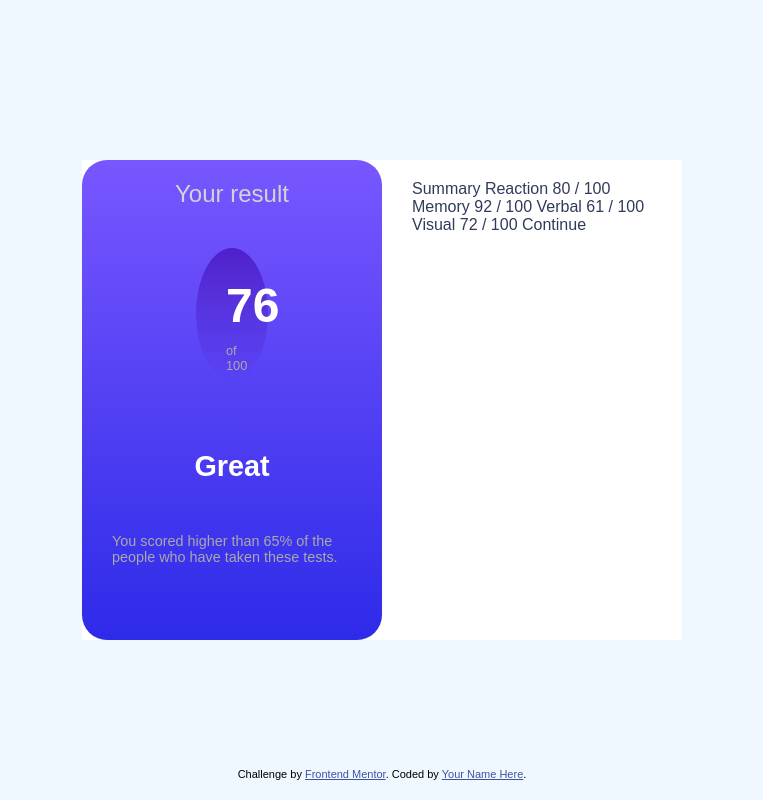
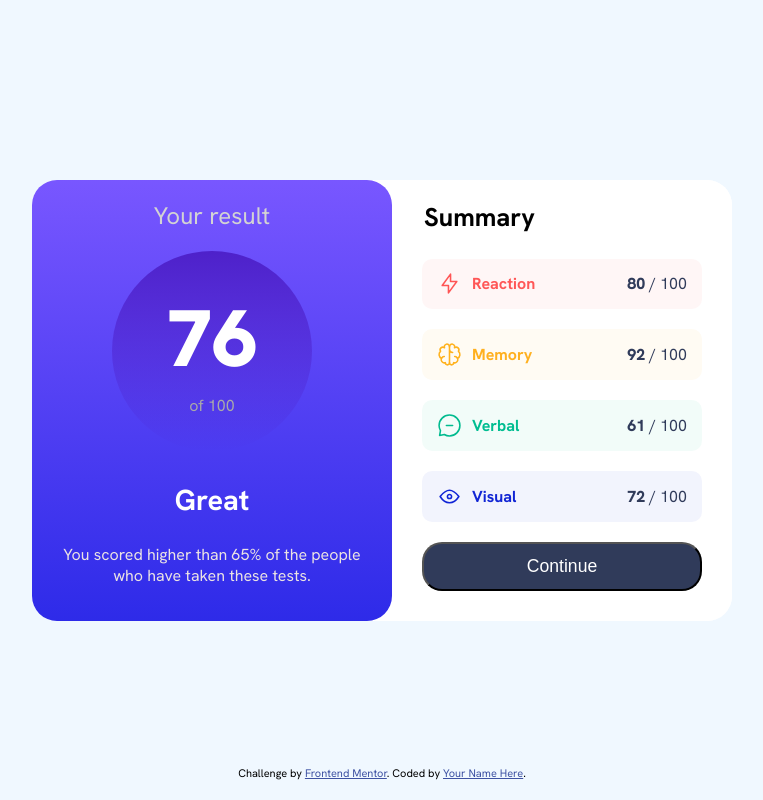
Before and after one commit to cswin10/Results-summary, a plain HTML site: page index.html in a window 1280 px wide. Shown: the whole page, without its empty margins (258-1021 px from the left). Drawn offline with Linux system fonts and the light colour scheme.

Commit message:
Final commit

```diff
--- a/index.html
+++ b/index.html
@@ -3,7 +3,9 @@
 <head>
   <meta charset="UTF-8">
   <meta name="viewport" content="width=device-width, initial-scale=1.0"> <!-- displays site properly based on user's device -->
-
+  <link rel="preconnect" href="https://fonts.googleapis.com">
+<link rel="preconnect" href="https://fonts.gstatic.com" crossorigin>
+<link href="https://fonts.googleapis.com/css2?family=DM+Sans:ital,opsz,wght@0,9..40,100..1000;1,9..40,100..1000&family=Figtree:ital,wght@0,300..900;1,300..900&family=Hanken+Grotesk:ital,wght@0,100..900;1,100..900&family=Inter:ital,opsz,wght@0,14..32,100..900;1,14..32,100..900&family=Red+Hat+Text:ital,wght@0,300..700;1,300..700&family=Rubik:ital,wght@0,300..900;1,300..900&family=Work+Sans:ital,wght@0,100..900;1,100..900&family=Young+Serif&display=swap" rel="stylesheet">
   <link rel="icon" type="image/png" sizes="32x32" href="./assets/images/favicon-32x32.png">
   <link rel="stylesheet" href="styles.css">
   <link rel="preconnect" href="https://fonts.googleapis.com">
@@ -33,22 +35,40 @@
   </p>
 </div>
 <div class="right-side">
-  Summary
-
-  Reaction
-  80 / 100
-
-  Memory
-  92 / 100
-
-  Verbal
-  61 / 100
-
-  Visual
-  72 / 100
-
-  Continue
-
+  <div class="right-heading">
+    <h3>Summary</h3>
+  </div>
+<div class="grid-container">
+  <div class="item1">
+    <div class="reaction">
+      <img src="assets/images/icon-reaction.svg" alt="Reaction">
+      <p class="reaction-text">Reaction</p>
+    </div>
+  <p class="numbers"><b>80 </b>/ 100</p>
+  </div>
+  <div class="item2">
+    <div class="memory">
+      <img src="assets/images/icon-memory.svg" alt="Memory">
+      <p class="memory-text">Memory</p>
+    </div>
+  <p class="numbers"><b>92 </b>/ 100</p>
+  </div>
+  <div class="item3">
+    <div class="verbal">
+      <img src="assets/images/icon-verbal.svg" alt="Verbal">
+      <p class="verbal-text">Verbal</p>
+    </div>
+  <p class="numbers"><b>61 </b>/ 100</p>
+  </div>
+  <div class="item4">
+    <div class="visual">
+      <img src="assets/images/icon-visual.svg" alt="Visual">
+      <p class="visual-text">Visual</p>
+    </div>
+  <p class="numbers"><b>72 </b>/ 100</p>
+  </div>
+ <button class="continue"> Continue</button>
+</div>
 </div>
  </div>
   <div class="attribution">
--- a/styles.css
+++ b/styles.css
@@ -6,23 +6,30 @@
 
 
 body {
-    font-family: sans-serif;
+    font-family: 'Hanken Grotesk', sans-serif;
     display: flex;
     flex-direction: column;
     align-items: center;
     justify-content: center;
     background-color: aliceblue;
-    height: 100vh;
+    min-height: 100vh;
     width: 100vw;
 }
 
 .container {
     display: flex;
     background-color: #fff;
-    max-width: 600px;
-    width: 70%;
-    max-height: 500px;
-    height: 60%;
+    max-width: 700px;
+    width: 90%;
+    border-radius: 25px;
+    margin: 0 auto;
+    flex-wrap: wrap;
+}
+
+.left-side, .right-side {
+    flex: 1;
+    padding: 20px;
+
 }
 
 .left-side {
@@ -34,6 +41,7 @@ body {
     border-radius: 25px;
     width: 50%;
     align-items: center;
+    justify-content: center;
 }
 
 .gray {
@@ -44,47 +52,216 @@ body {
 
 .circle {
     background: linear-gradient(to bottom, hsla(256, 72%, 46%, 1), hsla(241, 72%, 46%, 0));
-    height: 30%;
-    width: 30%;
-    border-radius: 100%;
-    margin: 40px;
+    height: 200px;
+    width: 200px;
+    border-radius: 50%;
+    margin: 20px;
     padding: 30px;
+    display: flex;
+    flex-direction: column;
+    align-items: center;
+    justify-content: center;
 }
 .circle h1 {
-    font-size: 3rem;
+    font-size: 5rem;
     font-weight: 900;
-    margin-bottom: 10px;
+    margin-bottom: 5px;
 }
 
 .circle p {
     color: darkgray;
-    font-size: 0.8rem;
+    font-size: 1rem;
 }
 
 .white {
     font-size: 1.8rem;
-    margin: 30px auto;
+    margin: 10px auto;
 
 }
 
 .text {
-    color: darkgray;
-    font-size: 0.9rem;
-    margin: 20px auto;
+    color: rgb(235, 227, 227);
+    font-size: 1rem;
+    margin: 15px 0;
+    text-align: center;
 }
 
 .right-side {
     background-color: #fff;
     display: flex;
-    padding: 20px 30px;
+    flex-direction: column;
+    padding: 20px;
     color: hsl(224, 30%, 27%);
     width: 50%;
+    border-radius: 25px;
+}
+
+.right-side h3 {
+    align-self: flex-start;
+    font-size: 1.6rem;
+    color: black;
+    margin-bottom: 15px;
+    margin-left: 12px;
+}
+
+.grid-container {
+    display: grid;
+    grid-template-rows: repeat(4, 1fr);
+    height: 90%;
+    gap: 20px;
+    padding: 10px;
+    width: 100%;
+}
+
+.item1, .item2, .item3, .item4 {
+    display: flex;
+    justify-content: space-between;
+    align-items: center;
+    border-radius: 10px;
+    padding: 10px 15px;
+}
+
+.reaction, .memory, .verbal, .visual {
+    display: flex;
+}
+
+.reaction-text, .memory-text, .verbal-text, .visual-text {
+    margin-top: 2px;
+    font-weight: 650;
+}
+
+.reaction-text {
+    color: hsl(0, 100%, 67%);
+}
+
+.memory-text {
+    color: hsl(39, 100%, 56%);
+}
+
+.verbal-text {
+    color: hsl(166, 100%, 37%)
+}
+
+.visual-text {
+    color: hsl(234, 85%, 45%)
 }
 
 
 
+.item1 {
+    background-color: hsl(0, 100%, 67%, 0.05);;
+}
+
+.item2 {
+    background-color: hsl(39, 100%, 56%, 0.05);
+}
+
+.item3 {
+   background-color: hsl(166, 100%, 37%, 0.05);
+}
+
+.item4 {
+    background-color: hsl(234, 85%, 45%, 0.05);
+}
+
+
+img {
+    margin-right: 10px;
+    height: 25px;
+    padding-bottom: ;
+}
+
+b {
+    font-weight: 800;
+}
+
+.continue {
+    background-color: hsl(224, 30%, 27%);
+    color: #fff;
+    border-radius: 20px;
+    padding: 12px;
+    font-size: 1.1rem;
+    transition: transform 0.2s
+}
+
+.continue:hover {
+    cursor: pointer;
+    transform: translateY(-2px);
+    text-decoration: underline;
+    background-color: hsl(241, 81%, 54%)
+
+}
 
 .attribution {
     position: absolute;
     bottom: 20px;
 }
+
+/* Media Queries */
+@media (max-width: 768px) {
+    .left-side, .right-side {
+        width: 100%;
+    }
+
+    .circle {
+        height: 150px;
+        width: 150px;
+    }
+
+    .circle h1 {
+        font-size: 3rem;
+    }
+
+    .gray {
+        font-size: 1.2rem;
+    }
+
+    .right-side h3 {
+        font-size: 1.4rem;
+    }
+
+    .text, .white {
+        font-size: 0.9rem;
+    }
+}
+
+@media (max-width: 480px) {
+    .container {
+        flex-direction: column;
+        align-items: center;
+    }
+
+    .left-side, .right-side {
+        width: 100%;
+        padding: 15px;
+    }
+
+    .circle {
+        height: 120px;
+        width: 120px;
+    }
+
+    .circle h1 {
+        font-size: 2.5rem;
+    }
+
+    .gray {
+        font-size: 1rem;
+    }
+
+    .right-side h3 {
+        font-size: 1.2rem;
+    }
+
+    .text, .white {
+        font-size: 0.8rem;
+    }
+
+    .grid-container {
+        grid-template-rows: repeat(2, 1fr);
+    }
+
+    .attribution {
+        position: relative
+    }
+}
```
